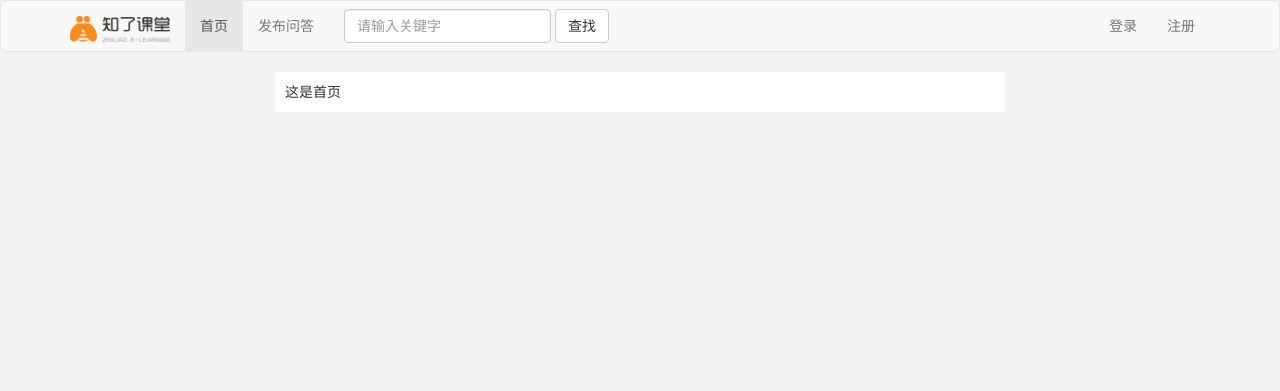
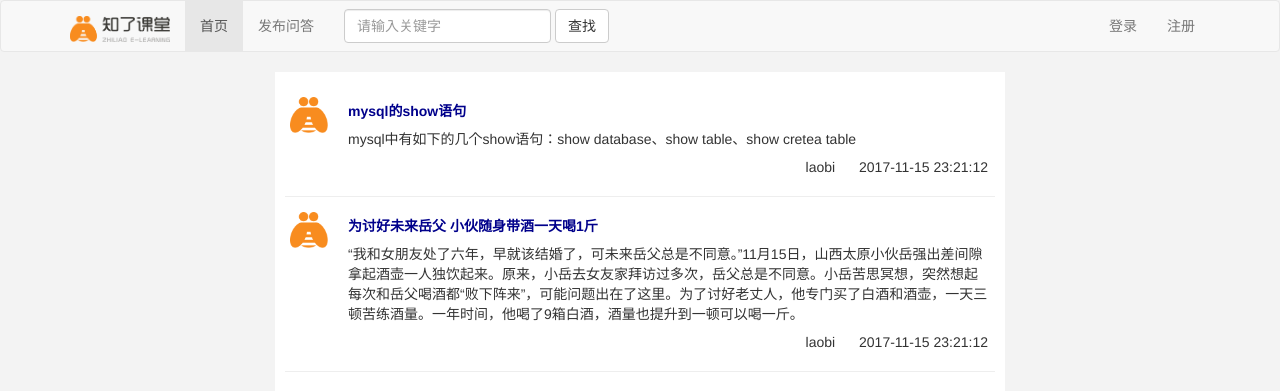
Before and after one commit to Sesshoumaru/wenda, a Flask app: page / in a window 1280 px wide. Shown: the top 391 px of the page. Run offline with Flask 2, Linux system fonts and the light colour scheme; some libraries are stand-ins or nearby versions.

Commit message:
首页今天页面

```diff
--- a/manage.py
+++ b/manage.py
@@ -2,7 +2,7 @@ from flask_script import Manager
 from flask_migrate import Migrate,MigrateCommand
 from wenda import app
 from extensions import db
-from models import User
+from models import User,Question
 
 manager = Manager(app)
 migrate = Migrate(app,db)
--- /dev/null
+++ b/static/css/index.css
@@ -0,0 +1,37 @@
+.questions {
+    list-style-type: none;
+    padding-left: 0;
+}
+
+.questions .question-item {
+    overflow: hidden;
+    padding: 15px 5px;
+    border-bottom: 1px solid #eeeeee;
+}
+
+.avatar-group {
+    float: left;
+}
+
+.avatar img {
+    width: 38px;
+}
+
+.question-group {
+    float: left;
+    width: 660px;
+    padding-left:20px;
+}
+
+.question-group div{
+    padding: 4px 0;
+}
+.question-group .question-title a{
+    color: darkblue;
+    font-weight: 900;
+    font-size: 14px;
+}
+
+.question-auther {
+    margin-right: 20px;
+}
--- a/templates/index.html
+++ b/templates/index.html
@@ -1,5 +1,42 @@
 {% extends 'base.html' %}
 {% block title %}首页{% endblock %}
+{% block head %}
+    <link rel="stylesheet" href="{{ url_for('static',filename = 'css/index.css') }}">
+{% endblock %}
 {% block main %}
-     这是首页
+    <ul class="questions">
+        <li class="question-item">
+            <div class="avatar-group">
+                <div class="avatar">
+                    <img src="{{ url_for('static',filename = 'images/zhiliao.png') }}" alt="">
+                </div>
+            </div>
+
+            <div class="question-group">
+                <div class="question-title"><a href="#">mysql的show语句</a></div>
+                <div class="question-content">mysql中有如下的几个show语句：show database、show table、show cretea table</div>
+                <div class="question-info text-right">
+                    <span class="question-auther ">laobi</span>
+                    <span class="question-createtime">2017-11-15 23:21:12</span>
+                </div>
+            </div>
+        </li>
+
+    <li class="question-item">
+            <div class="avatar-group">
+                <div class="avatar">
+                    <img src="{{ url_for('static',filename = 'images/zhiliao.png') }}" alt="">
+                </div>
+            </div>
+
+            <div class="question-group">
+                <div class="question-title"><a href="#">为讨好未来岳父 小伙随身带酒一天喝1斤</a></div>
+                <div class="question-content">“我和女朋友处了六年，早就该结婚了，可未来岳父总是不同意。”11月15日，山西太原小伙岳强出差间隙拿起酒壶一人独饮起来。原来，小岳去女友家拜访过多次，岳父总是不同意。小岳苦思冥想，突然想起每次和岳父喝酒都“败下阵来”，可能问题出在了这里。为了讨好老丈人，他专门买了白酒和酒壶，一天三顿苦练酒量。一年时间，他喝了9箱白酒，酒量也提升到一顿可以喝一斤。</div>
+                <div class="question-info text-right">
+                    <span class="question-auther ">laobi</span>
+                    <span class="question-createtime">2017-11-15 23:21:12</span>
+                </div>
+            </div>
+        </li>
+    </ul>
 {% endblock %}
--- a/templates/question.html
+++ b/templates/question.html
@@ -8,10 +8,10 @@
     <form action="" method="post">
         <div class="form-container-larger">
             <div class="form-group">
-                <input type="text" class="form-control" name="telephone"  placeholder="请输入标题" />
+                <input type="text" class="form-control" name="title"  placeholder="请输入标题" />
             </div>
                <div class="form-group">
-                   <textarea class="form-control" rows="10" name="password" placeholder="请输入内容" ></textarea>
+                   <textarea class="form-control" rows="10" name="content" placeholder="请输入内容" ></textarea>
             </div>
              <div class="form-group text-right">
                 <button class="btn btn-primary btn-right">立即发布</button>
--- a/wenda.py
+++ b/wenda.py
@@ -1,7 +1,7 @@
 from flask import Flask, render_template, request, url_for, redirect, session
 import config
 from extensions import db
-from models import User
+from models import User,Question
 from decorators import login_required
 
 app = Flask(__name__)
@@ -68,7 +68,17 @@ def question():
     if request.method == "GET":
         return render_template("question.html")
     else:
-        pass
+        title = request.form.get('title')
+        content = request.form.get('content')
+        user_id = session.get("user_id")
+
+        question = Question(title = title,content = content)
+        question.author_id = user_id
+        db.session.add(question)
+        db.session.commit()
+
+        return redirect(url_for('index'))
+
 
 @app.context_processor
 def my_context_processor():
```
Also changed, not shown: migrations/versions/ea5b08c60f52_.py (added, +36 -0 lines), models.py (+14 -0 lines).
